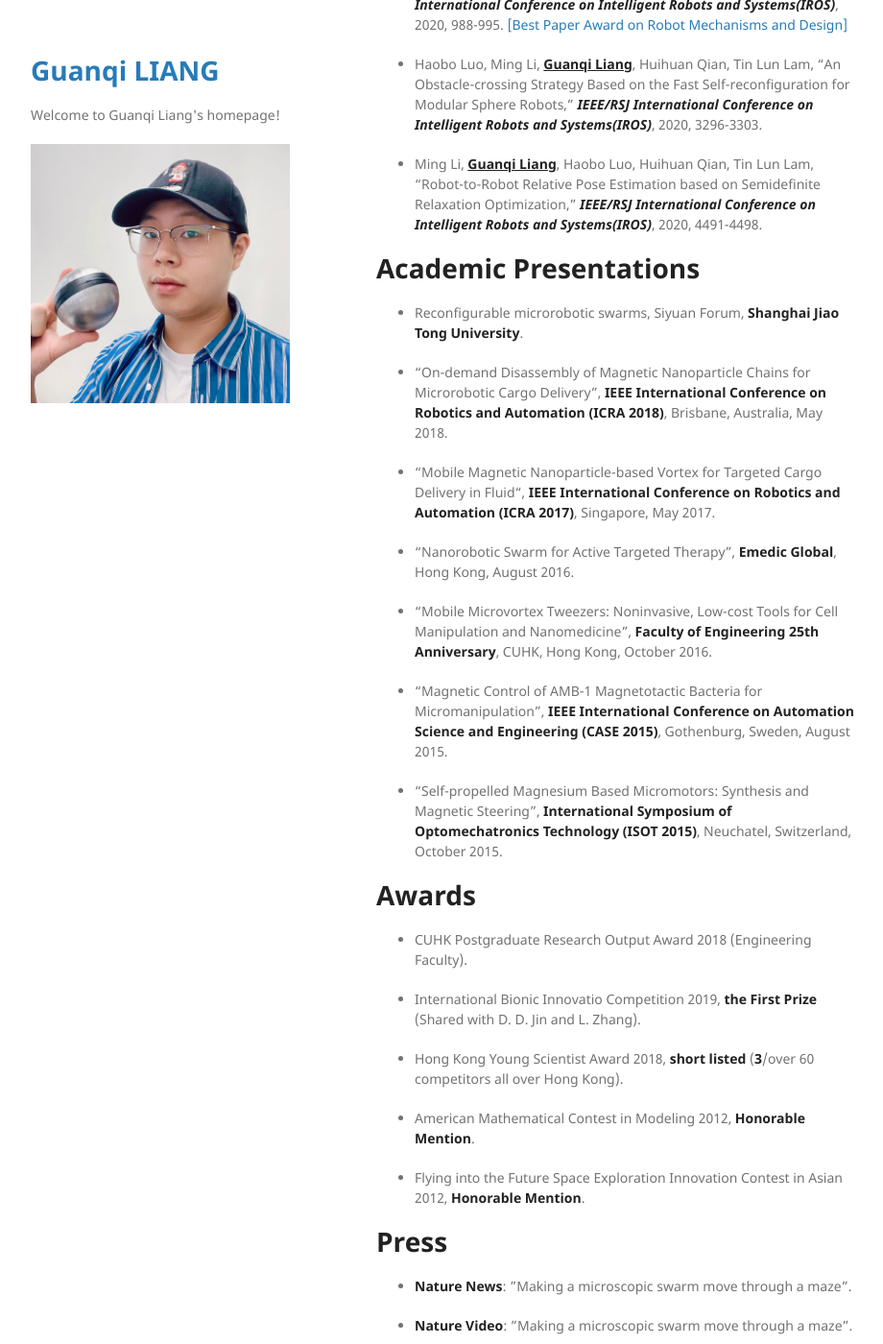
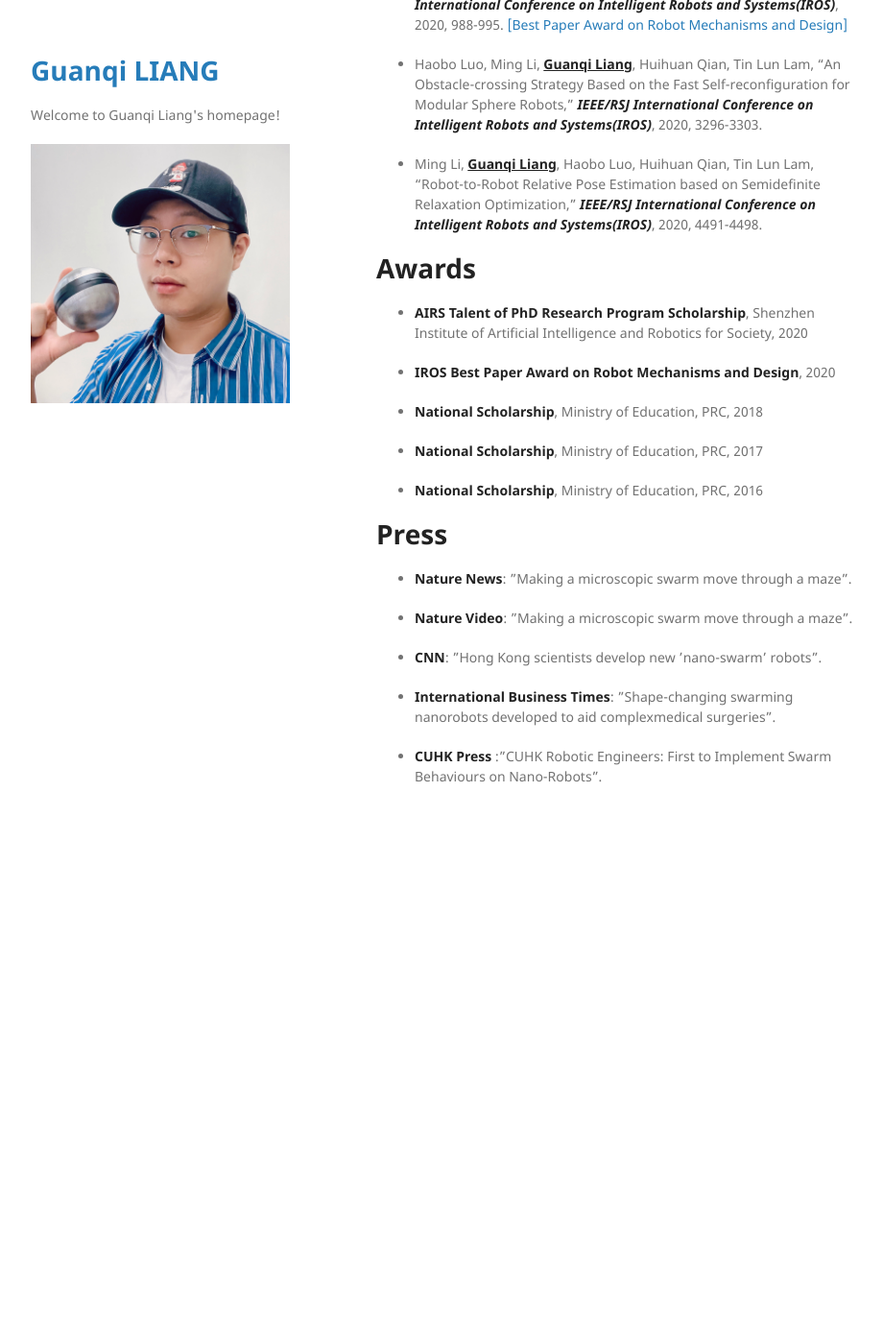
Before and after one commit to guanqiliang/guanqiliang.github.com, a Jekyll site: the page built from index.md, in a window 1280 px wide and 1400 px high, scrolled down 1336 px. Shown: the whole window at 96% size, without its empty margins (178-1098 px from the left). Built offline with Jekyll 4.4.1, drawn with Linux system fonts in a browser that asks for light colours; our own code applies the rules of GitHub Pages for plain Markdown files; after the commit the page ends 2225 px from its top, so only the background shows below that; some of the changed text lies outside the part shown.

Commit message:
Update index.md

```diff
--- a/index.md
+++ b/index.md
@@ -38,36 +38,17 @@ Hello, I am a 2nd year Ph.D student in Robotics and AI Lab, supervised by [Prof.
 
 * Ming Li, <strong><u>Guanqi Liang</u></strong>, Haobo Luo, Huihuan Qian, Tin Lun Lam, "Robot-to-Robot Relative Pose Estimation based on Semidefinite Relaxation Optimization," <strong><i>IEEE/RSJ International Conference on Intelligent Robots and Systems(IROS)</i></strong>, 2020, 4491-4498.
 
-
-# Academic Presentations
-
-* Reconfigurable microrobotic swarms, Siyuan Forum, <strong>Shanghai Jiao Tong University</strong>.
-
-* "On-demand Disassembly of Magnetic Nanoparticle Chains for Microrobotic Cargo Delivery", <strong>IEEE International Conference on Robotics and Automation (ICRA 2018)</strong>, Brisbane, Australia, May 2018.
-
-* "Mobile Magnetic Nanoparticle-based Vortex for Targeted Cargo Delivery in Fluid“, <strong>IEEE International
-Conference on Robotics and Automation (ICRA 2017)</strong>, Singapore, May 2017.
-
-* "Nanorobotic Swarm for Active Targeted Therapy", <strong>Emedic Global</strong>, Hong Kong, August 2016.
-
-* "Mobile Microvortex Tweezers: Noninvasive, Low-cost Tools for Cell Manipulation and Nanomedicine",
-<strong>Faculty of Engineering 25th Anniversary</strong>, CUHK, Hong Kong, October 2016.
-
-* "Magnetic Control of AMB-1 Magnetotactic Bacteria for Micromanipulation", <strong>IEEE International Conference on Automation Science and Engineering (CASE 2015)</strong>, Gothenburg, Sweden, August 2015.
-
-* "Self-propelled Magnesium Based Micromotors: Synthesis and Magnetic Steering",<strong> International Symposium of Optomechatronics Technology (ISOT 2015)</strong>, Neuchatel, Switzerland, October 2015.
-
 # Awards
 
-* CUHK Postgraduate Research Output Award 2018 (Engineering Faculty).
+* <strong>AIRS Talent of PhD Research Program Scholarship</strong>, Shenzhen Institute of Artificial Intelligence and Robotics for Society, 2020
 
-* International Bionic Innovatio Competition 2019, <strong>the First Prize</strong> (Shared with D. D. Jin and L. Zhang).
+* <strong>IROS Best Paper Award on Robot Mechanisms and Design</strong>, 2020
 
-* Hong Kong Young Scientist Award 2018, <strong>short listed</strong> (<strong>3</strong>/over 60 competitors all over Hong Kong).
+* <strong>National Scholarship</strong>, Ministry of Education, PRC, 2018
 
-* American Mathematical Contest in Modeling 2012, <strong>Honorable Mention</strong>.
+* <strong>National Scholarship</strong>, Ministry of Education, PRC, 2017
 
-* Flying into the Future Space Exploration Innovation Contest in Asian 2012, <strong>Honorable Mention</strong>.
+* <strong>National Scholarship</strong>, Ministry of Education, PRC, 2016
 
 # Press
 
@@ -80,11 +61,3 @@ Conference on Robotics and Automation (ICRA 2017)</strong>, Singapore, May 2017.
 * <strong>International Business Times</strong>: ”Shape-changing swarming nanorobots developed to aid complexmedical surgeries”.
 
 *  <strong>CUHK Press </strong>:"CUHK Robotic Engineers: First to Implement Swarm Behaviours on Nano-Robots".
-
-# Internship experiences
-
-* <strong>International Designing Institute, Zhejiang University,</strong> (Jun.-Aug. 2013): Designed the shape and the actuation system of a vehicle for disables, also involved in designing its interface and control system.
-
-* <strong>National Engineering Lab of Digital Video Codec Technology, Peking University,</strong>(Jun.-Aug. 2012): Dealed with basic tasks on intelligent image process with OpenCV.
-
-* <strong>Advanced Robotics Lab, the Chinese University of Hong Kong,</strong> (Jun.-Aug. 2011): Designed a joint servo system fit in a palm-sized robot.
```
